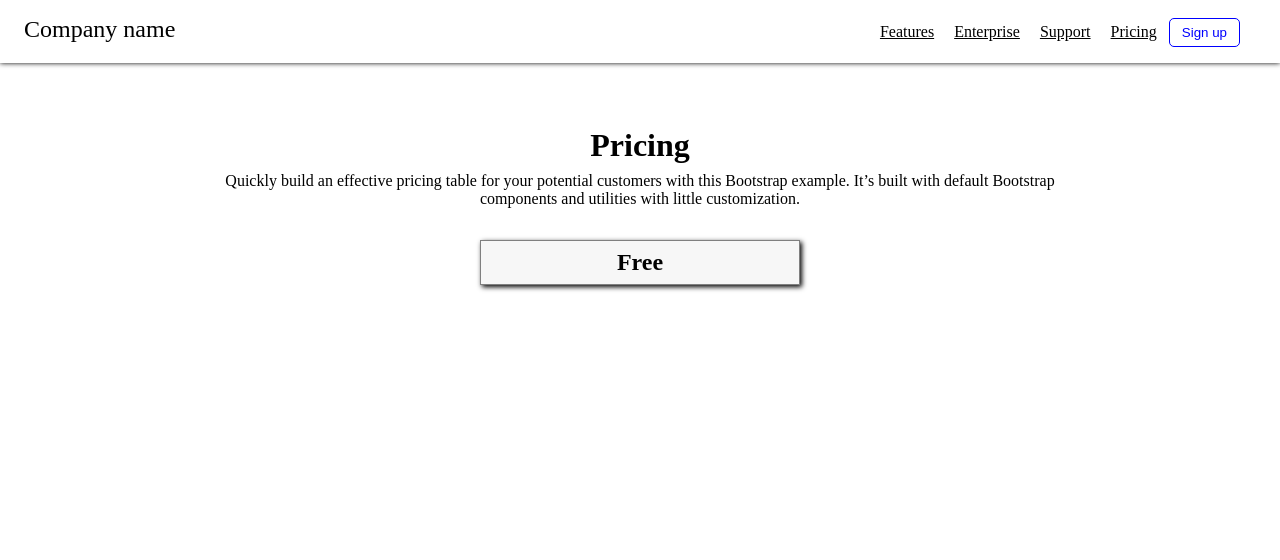
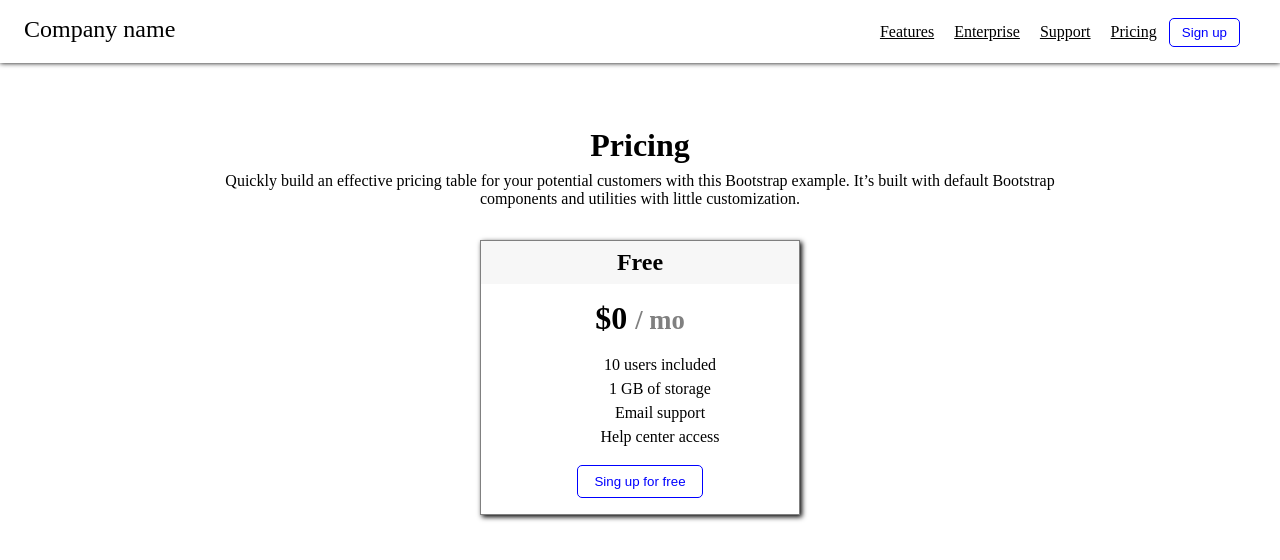
Before and after one commit to Aiylchieva-Tamara/pricing, a plain HTML site: page index.html in a window 1280 px wide. Drawn offline with Linux system fonts and the light colour scheme.

Commit message:
ul li and button in old

```diff
--- a/index.html
+++ b/index.html
@@ -30,6 +30,16 @@
         <div class="div-1">
           <div class="old">
             <div class="clo"><h4>Free</h4></div>
+            <div class="clo2">
+              <h1>$0 <small>/ mo</small></h1>
+              <ul>
+                <li>10 users included</li>
+                <li>1 GB of storage</li>
+                <li>Email support</li>
+                <li>Help center access</li>
+              </ul>
+              <button class="button-2">Sing up for free</button>
+            </div>
           </div>
         </div>
       </div>
```
